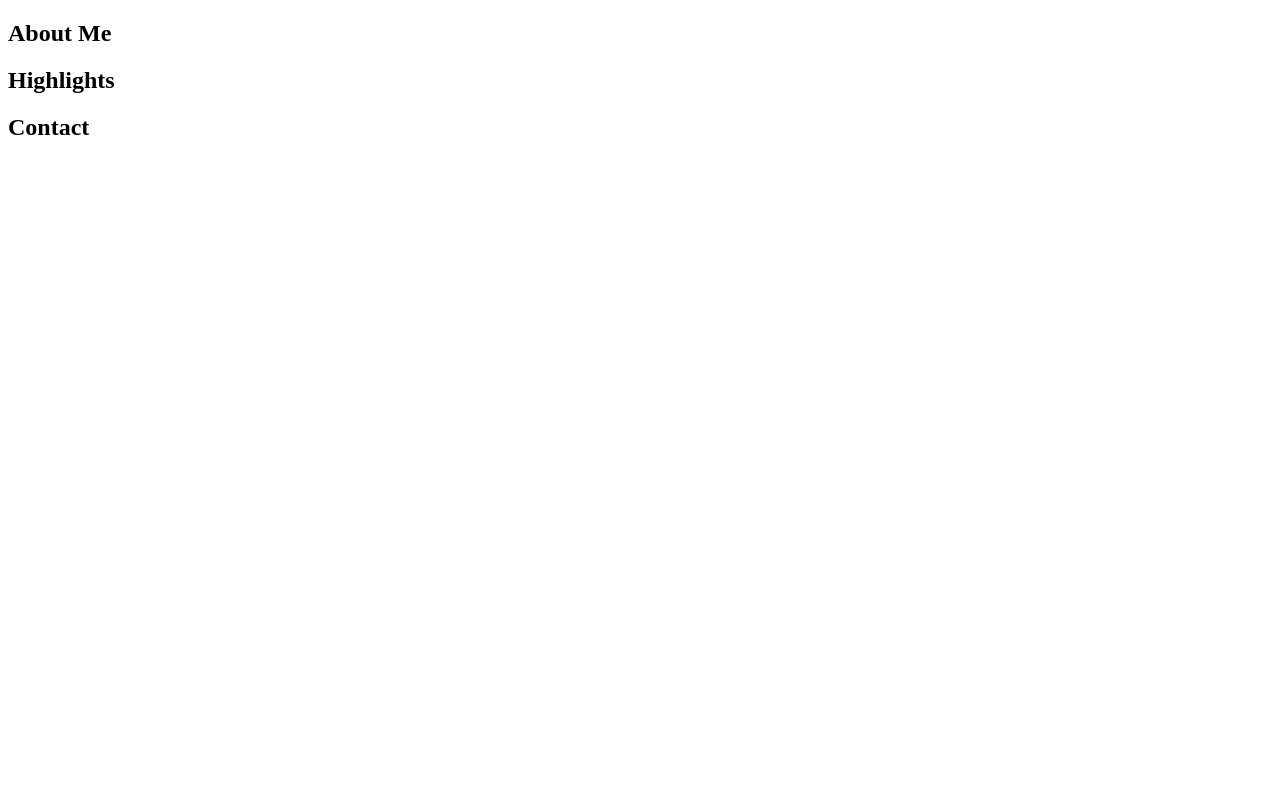
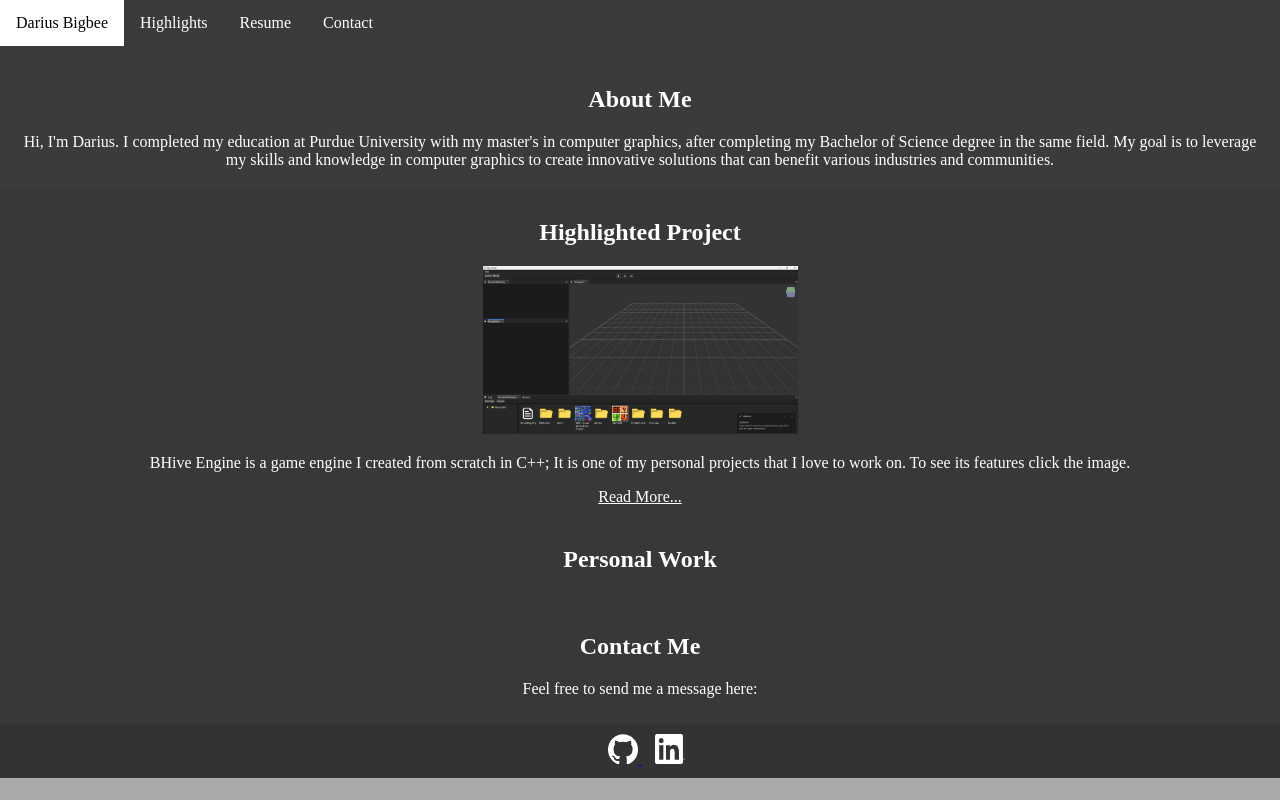
Before and after one commit to R3sid3ntD1023/Portfolio, a plain HTML site: page main.html in a window 1280 px wide. Drawn offline with Linux system fonts and the light colour scheme.

Commit message:
added icons and other info

```diff
--- a/main.html
+++ b/main.html
@@ -3,18 +3,53 @@
 
 <head>
     <title>Darius Bigbee</title>
+    <link rel="stylesheet" href="styles.css">
+    <meta charset="utf-8">
+    <meta name="viewport" content="width=device-width, initial-scale=1">
 </head>
 
-<body>
-    <section>
-        <h1>About Me</h1>
-    </section>
-    <section>
-        <h1>Highlights</h1>
-    </section>
-    <section>
-        <h1>Contact</h1>
-    </section>
+<body id="main">
+    <div class="topnav">
+        <a href="">Darius Bigbee</a>
+        <a href="">Highlights</a>
+        <a href="">Resume</a>
+        <a href="">Contact</a>
+    </div>
+    <div>
+        <section class="header">
+            <h1>About Me</h1>
+            <div>
+                Hi, I'm Darius.
+                I completed my education at Purdue University with my master's in computer graphics, after completing my
+                Bachelor of Science degree in the same field. My goal is to leverage my skills and knowledge in computer
+                graphics to create innovative solutions that can benefit various industries and communities.
+            </div>
+        </section>
+        <section id="highlight">
+            <h1>Highlighted Project</h1>
+            <a href=""><img src="images/projects/bhive/editor.png"></a>
+            <p>
+                BHive Engine is a game engine I created from scratch in C++; It is one of my personal projects that I
+                love to work on. To see its features click the image.
+            </p>
+            <a href="">Read More...</a>
+        </section>
+        <section id="personalwork">
+            <h1>Personal Work</h1>
+        </section>
+        <section id="Contact">
+            <h1>Contact Me</h1>
+            <p>Feel free to send me a message here:</p>
+        </section>
+    </div>
+    <div class="footer">
+        <a href="https://github.com/R3sid3ntD1023" target="_blank">
+            <img src="images/logos/github-mark-white.png" alt="github">
+        </a>
+        <a href="https://www.linkedin.com/in/dariusbigbee" target="_blank">
+            <img src="images/logos/InBug-White.png" alt="linkedin">
+        </a>
+    </div>
 </body>
 
 </html>
--- /dev/null
+++ b/styles.css
@@ -0,0 +1,61 @@
+body {
+    background-color: darkgrey;
+    margin: 0;
+}
+
+.header {
+    background-color: rgb(59, 59, 59);
+    text-align: center;
+    padding: 20px;
+    color: white;
+}
+
+.topnav {
+    overflow: hidden;
+    background-color: rgb(58, 58, 58);
+}
+
+.topnav a {
+    float: left;
+    display: block;
+    color: white;
+    text-align: center;
+    padding: 14px 16px;
+    text-decoration: none;
+}
+
+.topnav a:hover {
+    background-color: white;
+    color: black;
+}
+
+
+#highlight a img {
+    width: 25%;
+    height: auto;
+}
+
+#highlight a {
+    text-decoration: underline;
+    color: white;
+    text-align: center;
+}
+
+section {
+    background-color: rgb(56, 56, 56);
+    color: white;
+    text-align: center;
+    padding: 10px;
+}
+
+.footer {
+    background-color: rgb(51, 51, 51);
+    padding: 10px;
+    text-align: center;
+}
+
+.footer img {
+    width: 30px;
+    height: 30px;
+    padding-left: 1%;
+}
```
Also changed, not shown: images/logos/InBug-White.png (added), images/logos/github-mark-white.png (added), images/projects/bhive/editor.png (added), images/projects/bhive/level_editor.png (added), images/projects/bhive/project_selector.png (added).
